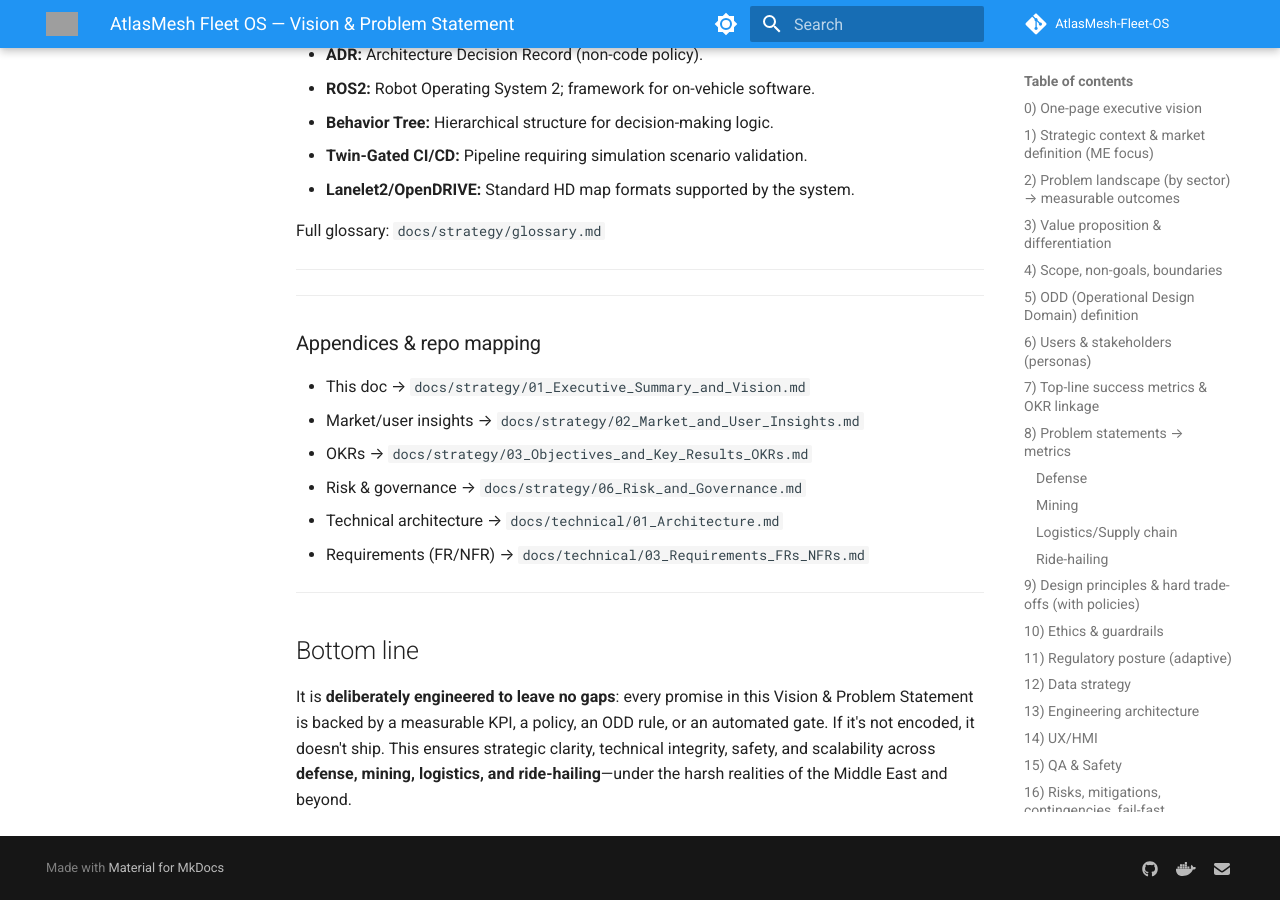
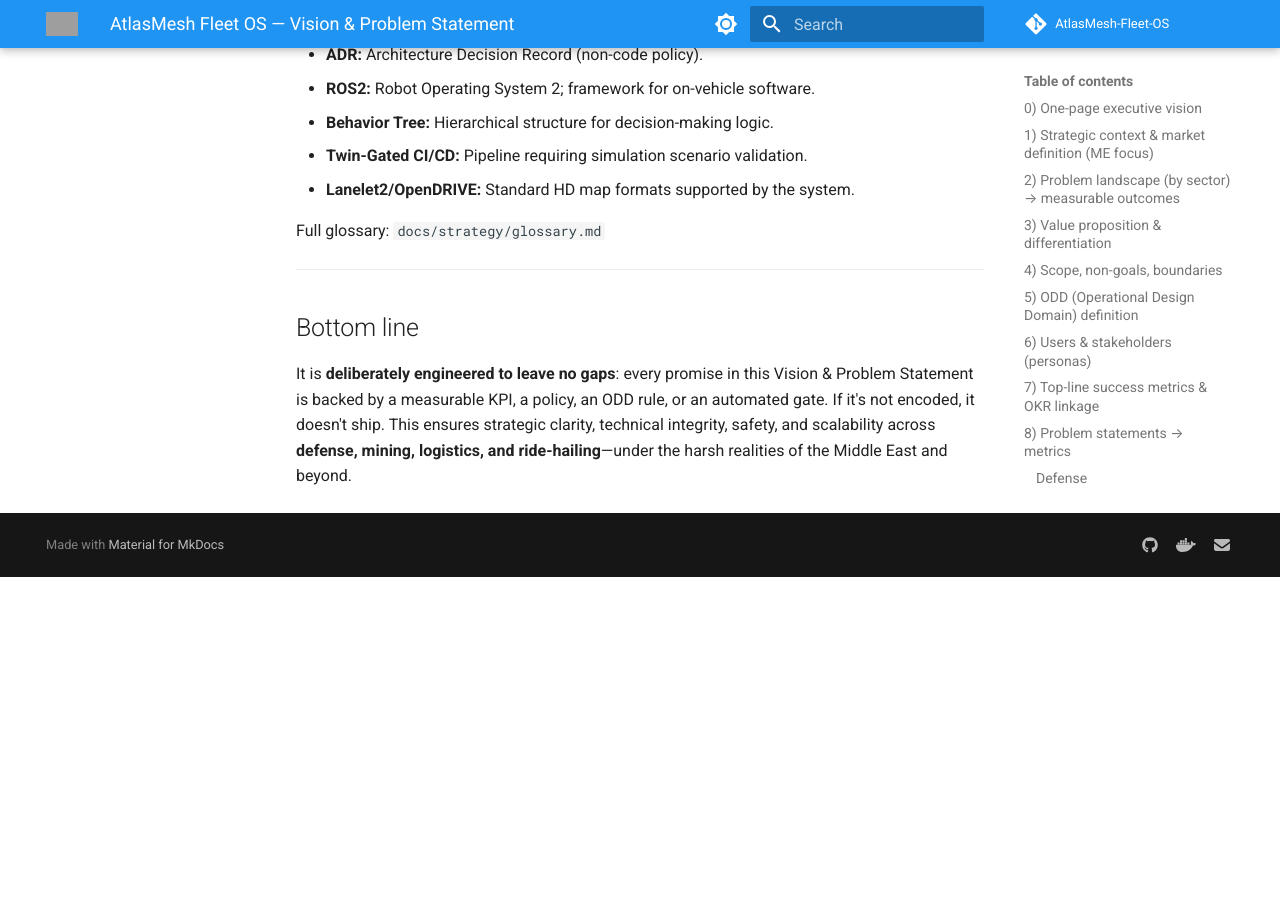
Before and after one commit to suprachakra/AtlasMesh-Fleet-OS, an MkDocs documentation site: the page built from docs/strategy/01_Executive_Summary_and_Vision.md, in a window 1280 px wide and 900 px high, scrolled down 12070 px. Built offline with MkDocs 1.6.1 and Material for MkDocs 9.7.7, drawn with Linux system fonts in a browser that asks for light colours; comment, search, counter and statistics services are not loaded; the version menu is left out; after the commit the page ends 12647 px from its top, so only the background shows below that; grey boxes are pictures that could not be loaded.

Commit message:
Update 01_Executive_Summary_and_Vision.md

```diff
--- a/docs/strategy/01_Executive_Summary_and_Vision.md
+++ b/docs/strategy/01_Executive_Summary_and_Vision.md
@@ -346,18 +346,5 @@
 
 ---
 
----
-
-### Appendices & repo mapping
-
-* This doc → `docs/strategy/01_Executive_Summary_and_Vision.md`
-* Market/user insights → `docs/strategy/02_Market_and_User_Insights.md`
-* OKRs → `docs/strategy/03_Objectives_and_Key_Results_OKRs.md`
-* Risk & governance → `docs/strategy/06_Risk_and_Governance.md`
-* Technical architecture → `docs/technical/01_Architecture.md`
-* Requirements (FR/NFR) → `docs/technical/03_Requirements_FRs_NFRs.md`
-
----
-
 ## Bottom line
 It is **deliberately engineered to leave no gaps**: every promise in this Vision & Problem Statement is backed by a measurable KPI, a policy, an ODD rule, or an automated gate. If it's not encoded, it doesn't ship. This ensures strategic clarity, technical integrity, safety, and scalability across **defense, mining, logistics, and ride-hailing**—under the harsh realities of the Middle East and beyond.
```
